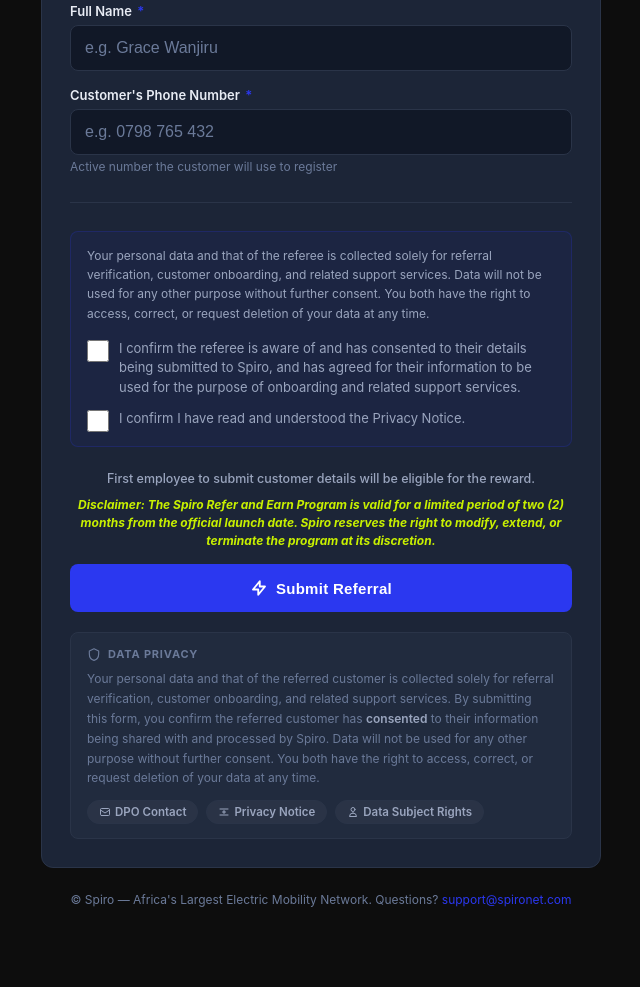
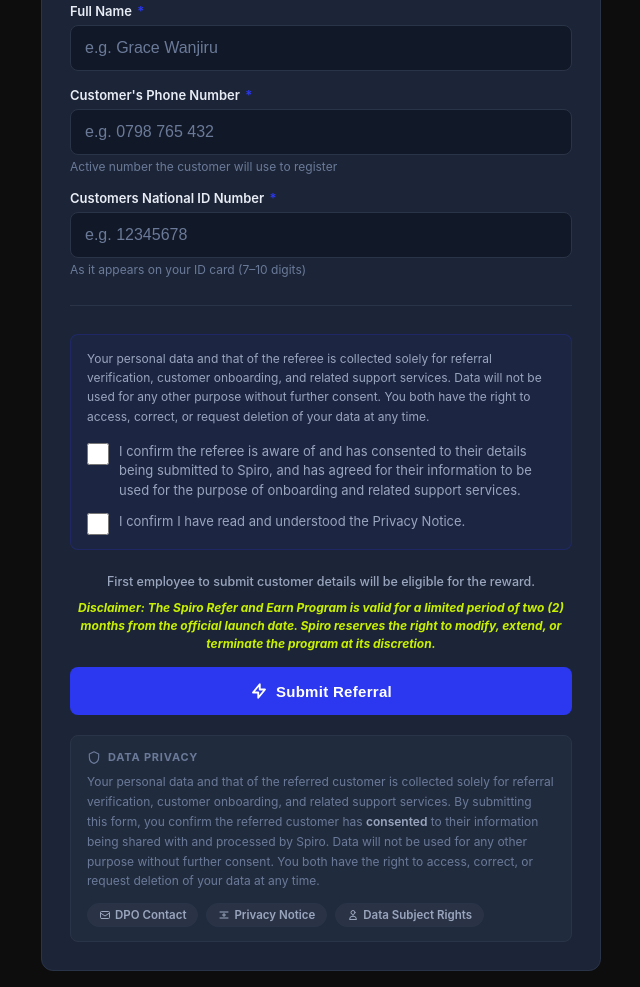
Before and after one commit to spiro-cynthia-situma/employee-referral, a website: page index.html in a window 1280 px wide. Shown: the part 868-1855 px from the top of the page, without its empty margins (319-959 px from the left). Drawn offline with Linux system fonts and the light colour scheme.

Commit message:
addition of customer id

```diff
--- a/index.html
+++ b/index.html
@@ -695,7 +695,6 @@
   <select id="department" name="department" required>
     <option value="">Select Department</option>
 
-    <option value="commercial">Commercial</option>
     <option value="energy">Energy</option>
     <option value="hr_admin">HR and Admin</option>
     <option value="it">IT</option>
@@ -798,6 +797,29 @@
                   >Enter a valid Kenyan phone number.</span
                 >
               </div>
+
+              <div class="field">
+                <label for="custId"
+                  >Customers National ID Number
+                  <span class="required-star">*</span></label
+                >
+                <input
+                  type="text"
+                  id="custId"
+                  name="custId"
+                  placeholder="e.g. 12345678"
+                  inputmode="numeric"
+                  maxlength="10"
+                  required
+                />
+                <span class="hint"
+                  >As it appears on your ID card (7–10 digits)</span
+                >
+                <span class="field-error" id="custIdErr"
+                  >Enter a valid ID number (7–10 digits).</span
+                >
+              </div>
+
             </div>
 
             <div class="section-spacer"></div>
@@ -1039,10 +1061,15 @@
       msg: "Enter a valid Kenyan phone number (e.g. 0712345678).",
     },
 
+
     department: {
       test: (v) => v.trim() !== "",
       msg: "Please select a department.",
     }
+    ,custId: {
+      test: (v) => /^\d{7,10}$/.test(v.trim()),
+      msg: "Enter a valid ID number (7–10 digits).",
+    },
 
   };
 
@@ -1162,6 +1189,7 @@ const payload = {
   refName: document.getElementById("refName").value.trim(),
   refId: document.getElementById("refId").value.trim(),
   refPhone: document.getElementById("refPhone").value.trim(),
+  custId: document.getElementById("custId").value.trim(),
 
   department: departmentValue,
 
--- a/server.js
+++ b/server.js
@@ -56,11 +56,10 @@ const kenyanPhone = z.string().trim().regex(/^(?:\+254|0)[17]\d{8}$/, {
 const ReferralSchema = z.object({
   refName: fullName,
   refId: kenyanId,
+  custId: kenyanId,
   refPhone: kenyanPhone,
-
   custName: fullName,
   custPhone: kenyanPhone,
-
   department: z
     .string()
     .trim()
@@ -141,6 +140,7 @@ app.post("/api/referral", referralLimiter, async (req, res) => {
   const {
     refName,
     refId,
+    custId,
     refPhone,
     custName,
     custPhone,
@@ -163,6 +163,7 @@ app.post("/api/referral", referralLimiter, async (req, res) => {
   referrer_name: refName.trim(),
   referrer_id: refId.trim(),
   referrer_phone: refPhone.trim(),
+  customer_id: custId.trim(),
 
   customer_name: custName.trim(),
   customer_phone: custPhone.trim(),
```
